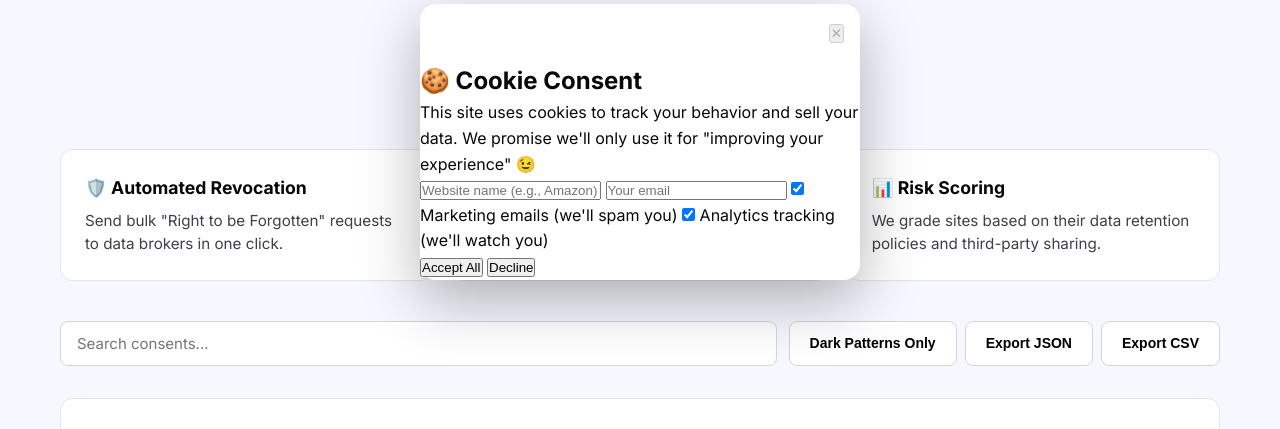
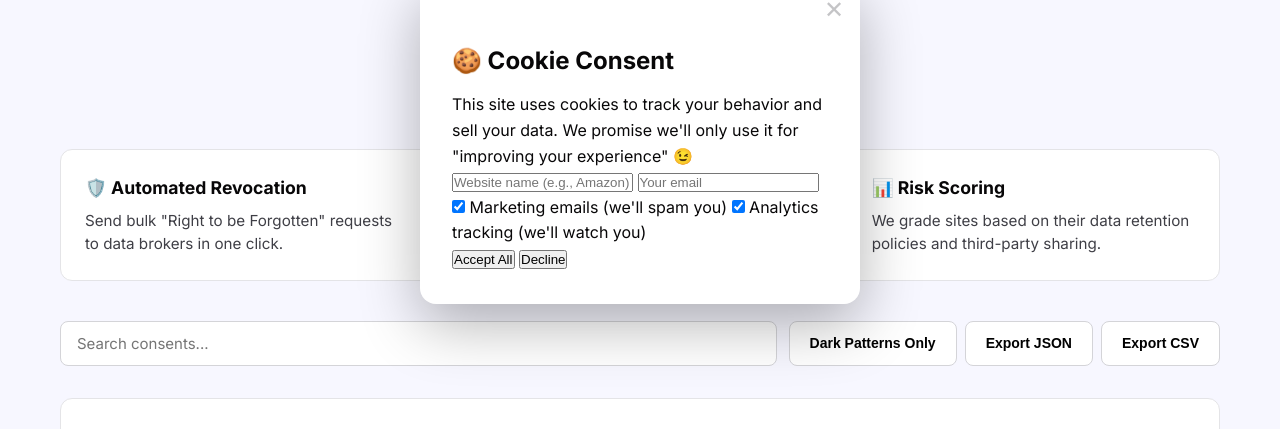
Before and after one commit to SheillaO/GDPR-Consent-Fatigue, a website built with Vite: page index.html in a window 1280 px wide. Shown: the part 258-687 px from the top of the page. Built offline with nearby package versions, Linux system fonts and the light colour scheme.

Commit message:
Update index.css

```diff
--- a/index.css
+++ b/index.css
@@ -257,3 +257,26 @@ main {
     text-align: right;
     padding: 16px;
 }
+
+.modal-close-btn {
+    background: none;
+    border: none;
+    font-size: 24px;
+    color: var(--gray-700);
+    cursor: pointer;
+}
+
+.modal-close-btn:disabled {
+    opacity: 0.3;
+    cursor: not-allowed;
+}
+
+.modal-inner {
+    padding: 0 32px 32px;
+}
+
+.modal-inner h2 {
+    font-size: 24px;
+    font-weight: 700;
+    margin-bottom: 12px;
+}
```
